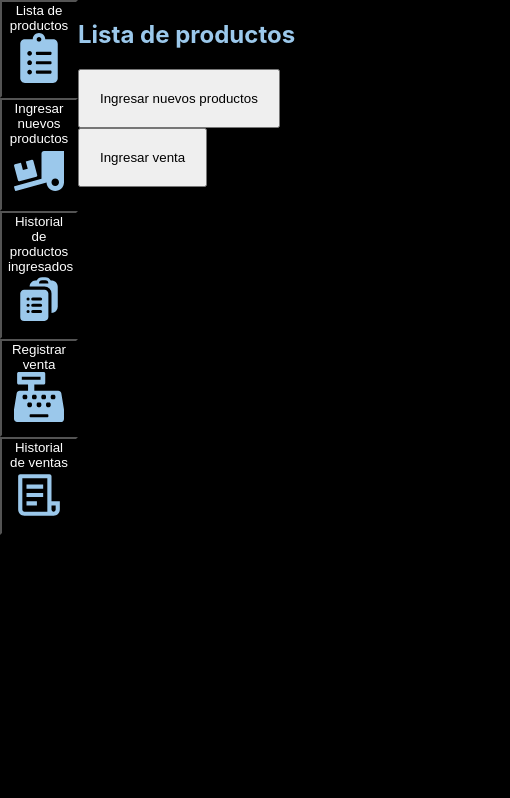
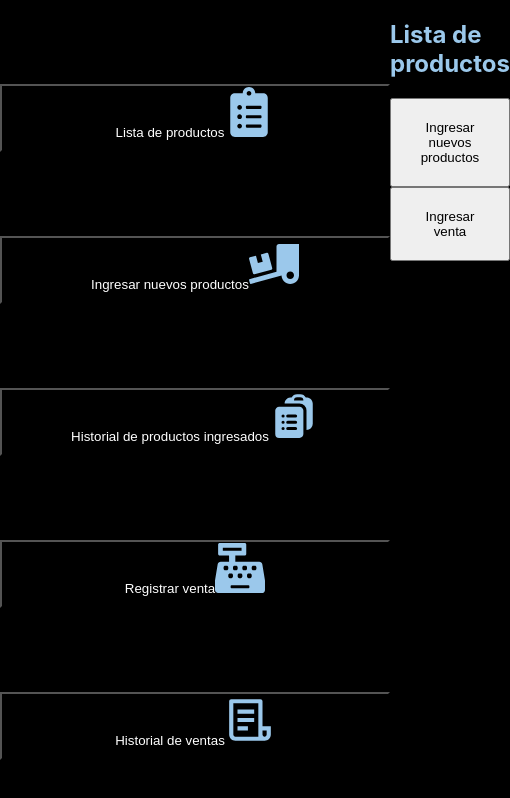
Before and after one commit to rodrigo-quevedo/Gest, a React (Create React App) app in the folder frontend/: page / in a window 390 px wide. Shown: the top 798 px of the page, 510 px wide, since content can reach past the window. Built offline with nearby package versions, Linux system fonts and the light colour scheme; no server answers.

Commit message:
frontend- style: Inicio media query para mobile

```diff
--- a/frontend/src/App.module.css
+++ b/frontend/src/App.module.css
@@ -1,7 +1,19 @@
 .appContainer {
     display: flex;
+    height: 100vh;
 }
 
 .appContainer:nth-child(2){
     width: 80%;
 }
+
+
+@media (width < 800px){
+    /* .appContainer{
+        flex-direction: column;
+    } */
+
+    .appContainer:nth-child(2){
+        width: 100%;
+    }
+}
--- a/frontend/src/components/Navbar/Navbar.module.css
+++ b/frontend/src/components/Navbar/Navbar.module.css
@@ -4,15 +4,25 @@
     /* background: #fff; */
     color: #fff;
     width: 20%;
+    height: 100vh;
+    justify-content: space-evenly;
+    flex-shrink: 0;
 }
 
 .navContainer > button {
     background: transparent;
     color: #fff;
-
+    max-height: 20%;
 }
 
 .icon {
     color: #9bc8eb;
     font-size: 50px;
 }
+
+@media (width < 800px) {
+    .navContainer{
+        width: 100%;
+        max-width: 100vw;
+    }
+}
```
